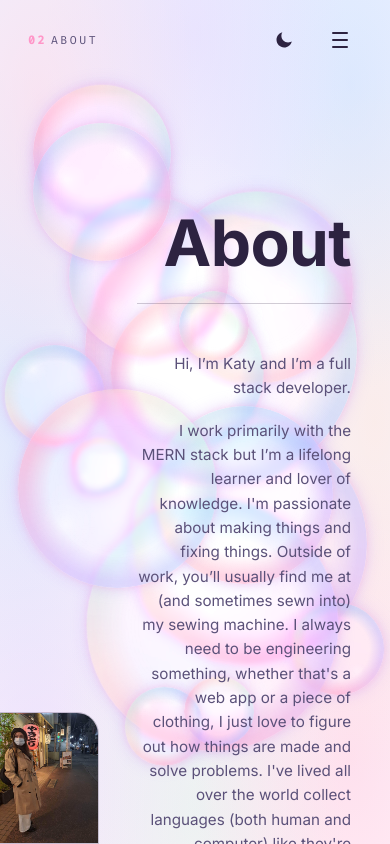
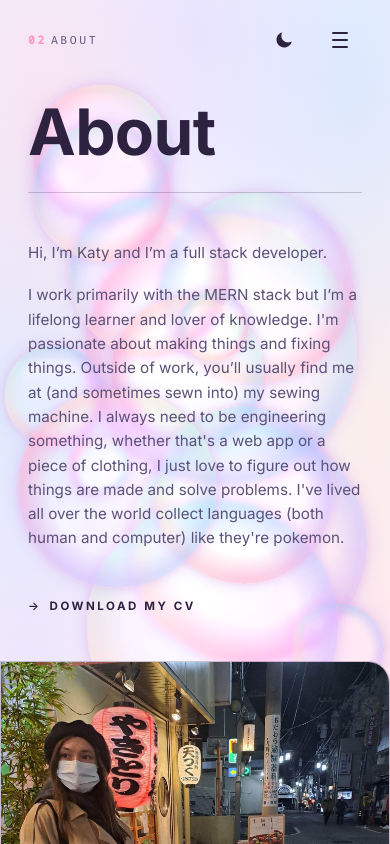
Before and after one commit to katag1001/portfolio_v2, a React (Vite) app: page /about in a window 390 px wide. Built offline with nearby package versions, Linux system fonts and the light colour scheme.

Commit message:
css fixes

```diff
--- a/src/components/AboutMe.jsx
+++ b/src/components/AboutMe.jsx
@@ -30,7 +30,7 @@ export default function AboutMe() {
             className="download-cv-button"
           >
             <span className="download-cv-button-arrow">→</span>
-            Download my CV
+            <span className="download-cv-button-label">Download my CV</span>
           </a>
         </div>
       </div>
--- a/src/components/ProjectCard.jsx
+++ b/src/components/ProjectCard.jsx
@@ -43,7 +43,7 @@ export default function ProjectCard({ project, onBack, onNext, nextProject }) {
       <div className="project-card-header">
         <h2 className="card-title">{project.title}</h2>
         <button className="project-back-link" onClick={onBack}>
-          <span className="project-back-arrow">←</span> Back
+          <span className="project-back-arrow">←</span> <span className="project-back-label">Back</span>
         </button>
       </div>
 
@@ -113,7 +113,7 @@ export default function ProjectCard({ project, onBack, onNext, nextProject }) {
       {onNext && (
         <div className="project-card-footer">
           <button className="project-next-link" onClick={onNext}>
-            Next{nextProject ? `: ${nextProject.title}` : " Project"}
+            <span className="project-next-label">Next{nextProject ? `: ${nextProject.title}` : " Project"}</span>
             <span className="project-next-arrow">→</span>
           </button>
         </div>
--- a/src/components/aboutMe.css
+++ b/src/components/aboutMe.css
@@ -183,7 +183,7 @@
 }
 
 
-.download-cv-button:hover,
+.download-cv-button:hover .download-cv-button-label,
 .download-cv-button:hover .download-cv-button-arrow {
   background: var(--accent-iridescent-text);
   -webkit-background-clip: text;
@@ -196,3 +196,264 @@
 .download-cv-button:hover .download-cv-button-arrow {
   transform: translateX(4px);
 }
+
+/* =========================================================
+   SMALL SCREENS
+   ========================================================= */
+
+@media (max-width: 768px) {
+
+  /* ---------------------------------------------------------
+     ABOUT PAGE SETTINGS
+     --------------------------------------------------------- */
+
+  .about-container {
+    --about-image-width: 100%;
+    --about-image-height: 55vh;
+
+    --about-image-bottom: auto;
+    --about-image-left: auto;
+
+    --about-image-radius: 0 var(--radius-lg) 0 0;
+
+    width: 100%;
+    max-width: 100%;
+    min-height: auto;
+
+    overflow-x: clip;
+
+    box-sizing: border-box;
+  }
+
+
+  /* ---------------------------------------------------------
+     BOX SIZING
+     --------------------------------------------------------- */
+
+  .about-container,
+  .about-container * {
+    box-sizing: border-box;
+  }
+
+
+  /* ---------------------------------------------------------
+     IMAGE
+     --------------------------------------------------------- */
+
+  .about-left {
+    position: relative;
+
+    top: auto;
+    right: auto;
+    bottom: auto;
+    left: auto;
+
+    width: 100%;
+    max-width: 100%;
+    height: var(--about-image-height);
+
+    margin: 0;
+
+    display: flex;
+    justify-content: center;
+    align-items: center;
+
+    z-index: 1;
+  }
+
+
+  .about-image {
+    display: block;
+
+    width: 100%;
+    max-width: 100%;
+    height: 100%;
+
+    object-fit: cover;
+    object-position: top;
+
+    border-radius: var(--about-image-radius);
+
+    border: var(--line-w) solid var(--line-color);
+  }
+
+
+  /* ---------------------------------------------------------
+     TEXT / CONTENT
+     --------------------------------------------------------- */
+
+  .about-right {
+    position: relative;
+
+    top: var(--space-md);
+    right: auto;
+    bottom: auto;
+    left: auto;
+
+    width: 100%;
+    max-width: 100%;
+
+    padding: var(--space-xl) var(--space-md) var(--space-xl);
+
+    display: flex;
+    flex-direction: column;
+    align-items: stretch;
+
+    text-align: left;
+
+    box-sizing: border-box;
+  }
+
+
+  /* ---------------------------------------------------------
+     TITLE
+     --------------------------------------------------------- */
+
+  .about-title {
+    width: 100%;
+    max-width: 100%;
+
+    font-size: var(--fs-h6);
+    line-height: 1;
+
+    font-weight: 700;
+    letter-spacing: -0.01em;
+
+    color: var(--text-main);
+
+    margin: 0 0 var(--space-md);
+
+    text-align: left;
+
+    box-sizing: border-box;
+  }
+
+
+  /* ---------------------------------------------------------
+     DIVIDER
+     --------------------------------------------------------- */
+
+  .about-divider {
+    width: 100%;
+    max-width: 100%;
+
+    height: var(--line-w);
+
+    background-color: var(--line-color);
+
+    margin-bottom: var(--space-lg);
+
+    box-sizing: border-box;
+  }
+
+
+  /* ---------------------------------------------------------
+     BODY TEXT
+     --------------------------------------------------------- */
+
+  .about-text {
+    width: 100%;
+    max-width: 100%;
+
+    padding-right: 0;
+
+    line-height: 1.6;
+    font-size: var(--fs-body);
+
+    color: var(--text-muted);
+
+    text-align: left;
+
+    box-sizing: border-box;
+
+    overflow-wrap: break-word;
+    word-wrap: break-word;
+  }
+
+
+  .about-text p {
+    width: 100%;
+    max-width: 100%;
+
+    margin: 0 0 var(--space-sm);
+
+    text-align: left;
+
+    overflow-wrap: break-word;
+    word-wrap: break-word;
+  }
+
+
+  /* ---------------------------------------------------------
+     DOWNLOAD CV BUTTON
+     --------------------------------------------------------- */
+
+  .download-cv-button {
+    display: inline-flex;
+    align-items: center;
+
+    gap: var(--space-2xs);
+
+    align-self: flex-start;
+
+    margin: var(--space-md) 0 0;
+
+    font-family: var(--font-main);
+    font-size: var(--fs-label);
+    font-weight: 600;
+    letter-spacing: var(--ls-label);
+    text-transform: uppercase;
+
+    text-decoration: none;
+
+    color: var(--text-main);
+    background: transparent;
+
+    border: none;
+    padding: 0;
+
+    cursor: pointer;
+
+    box-sizing: border-box;
+
+    transition:
+      color var(--transition-main),
+      gap var(--transition-main);
+  }
+
+
+  .download-cv-button-arrow {
+    transition: transform var(--transition-main);
+  }
+
+
+  .download-cv-button:hover .download-cv-button-label,
+  .download-cv-button:hover .download-cv-button-arrow {
+    background: var(--accent-iridescent-text);
+    -webkit-background-clip: text;
+    background-clip: text;
+    -webkit-text-fill-color: transparent;
+    color: transparent;
+  }
+
+
+  .download-cv-button:hover .download-cv-button-arrow {
+    transform: translateX(4px);
+  }
+}
+
+
+/* =========================================================
+   EXTRA SMALL SCREENS
+   ========================================================= */
+
+@media (max-width: 480px) {
+
+  .about-container {
+    --about-image-height: 45vh;
+  }
+
+  .about-title {
+    font-size: var(--fs-h6);
+  }
+}
--- a/src/components/projectCard.css
+++ b/src/components/projectCard.css
@@ -61,7 +61,7 @@
   transition: transform var(--transition-main);
 }
 
-.project-back-link:hover,
+.project-back-link:hover .project-back-label,
 .project-back-link:hover .project-back-arrow {
   background: var(--accent-iridescent-text);
   -webkit-background-clip: text;
@@ -106,7 +106,7 @@
   transition: transform var(--transition-main);
 }
 
-.project-next-link:hover,
+.project-next-link:hover .project-next-label,
 .project-next-link:hover .project-next-arrow {
   background: var(--accent-iridescent-text);
   -webkit-background-clip: text;
--- a/src/data/projects.js
+++ b/src/data/projects.js
@@ -273,13 +273,13 @@ export const projects = [
       { label: "GitHub", url: "https://github.com/katag1001/Travlr" },
     ],
     gallery: [
-      { title: "Itinerary", image: travlrItinerary },
-      { title: "Day View", image: travlrDay },
-      { title: "Hotel Booking", image: travlrHotel },
-      { title: "Transport", image: travlrTransport },
-      { title: "Packing List", image: travlrPacking },
-      { title: "Dynamic Theming - Dubai", image: travlrDubai },
-      { title: "Dynamic Theming - Japan", image: travlrJapan },
+      { title: "Show your itinerary in a calendar view", image: travlrItinerary },
+      { title: "See everything you've planned for that day", image: travlrDay },
+      { title: "Show all your hotel bookings in one place. The price is split automatically over the amount of days and sent through to the budget and the itinerary", image: travlrHotel },
+      { title: "Show all your transport bookings in one place. The price is sent through automatically to the budget and the itinerary", image: travlrTransport },
+      { title: "Organise and tick off all your packing lists", image: travlrPacking },
+      { title: "Dynamic Theming depending on the holiday location", image: travlrDubai },
+      { title: "Dynamic Theming depending on the holiday location", image: travlrJapan },
     ]
   }
 
--- a/src/pages/Home.jsx
+++ b/src/pages/Home.jsx
@@ -39,13 +39,13 @@ export default function Home() {
 
       <nav className="home_links">
         <Link to="/projects" className="home_link">
-          <span className="home_link-arrow">→</span> View my work
+          <span className="home_link-arrow">→</span> <span className="home_link-label">View my work</span>
         </Link>
         <Link to="/about" className="home_link">
-          <span className="home_link-arrow">→</span> Learn more about me
+          <span className="home_link-arrow">→</span> <span className="home_link-label">Learn more about me</span>
         </Link>
         <Link to="/game" className="home_link">
-          <span className="home_link-arrow">→</span> Pop some bubbles
+          <span className="home_link-arrow">→</span> <span className="home_link-label">Pop some bubbles</span>
         </Link>
       </nav>
     </div>
--- a/src/pages/home.css
+++ b/src/pages/home.css
@@ -91,7 +91,7 @@
   transition: transform var(--transition-main);
 }
 
-.home_link:hover,
+.home_link:hover .home_link-label,
 .home_link:hover .home_link-arrow {
   background: var(--accent-iridescent-text);
   -webkit-background-clip: text;
```
